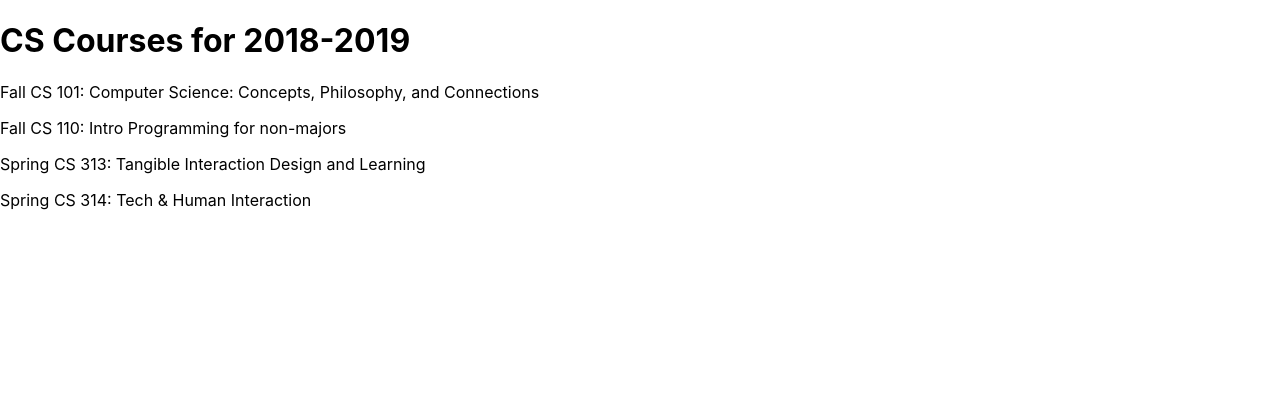
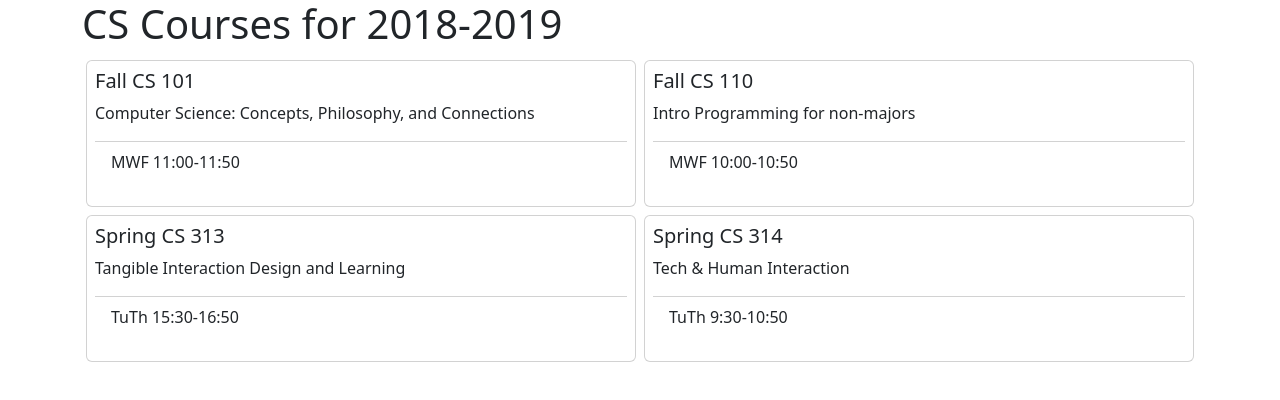
Before and after one commit to AnantPoddar1004/CS-Course-Scheduler, a React (Vite) app: page / in a window 1280 px wide. Shown: the top 400 px of the page. Built offline with nearby package versions, Linux system fonts and the light colour scheme.

Commit message:
Style the app

```diff
--- a/package.json
+++ b/package.json
@@ -12,6 +12,8 @@
   },
   "dependencies": {
     "@firebasegen/default": "file:generated/javascript/default",
+    "bootstrap": "^5.3.3",
+    "bootstrap-icons": "^1.11.3",
     "react": "^18.3.0",
     "react-dom": "^18.3.0"
   },
--- a/src/App.css
+++ b/src/App.css
@@ -40,3 +40,10 @@
 button {
   font-size: calc(10px + 2vmin);
 }
+
+.course-list {
+  display: grid;
+  grid-template-columns: repeat(auto-fill, minmax(14rem, 50%));
+  align-items: stretch;
+  grid-auto-rows: minmax(max-content, 100px);
+}
--- a/src/App.jsx
+++ b/src/App.jsx
@@ -1,6 +1,7 @@
 import { useState } from 'react';
 import logo from './logo.svg';
 
+import 'bootstrap/dist/css/bootstrap.min.css';
 import Banner from './components/Banner';
 import CourseList from './components/CourseList';
 import './App.css';
@@ -38,10 +39,15 @@ const schedule = {
 /*  display the banner component which takes schedule as a prop */
 const App = () => {
   return (
-    <div>
+    <div className ="container">
       <Banner schedule={schedule} />
 
-      <CourseList courses={schedule.courses}/>
+      <div className="course-list">
+      {
+        Object.entries(schedule.courses).map(([course, details]) => <CourseList details={details}/>)
+      }
+      </div>
+
     </div>
   );
 };
--- /dev/null
+++ b/src/components/CourseList.css
@@ -0,0 +1,8 @@
+.card {
+    display: flex;
+    flex-direction: column;
+}
+
+.course-card-footer {
+    margin-top: auto;
+}
--- a/src/components/CourseList.jsx
+++ b/src/components/CourseList.jsx
@@ -1,7 +1,11 @@
 
-const CourseList = ({courses}) => (
-  <div>
-    { Object.entries(courses).map(([course, details]) => <p>{details.term} CS {details.number}: {details.title}</p>)}
+const CourseList = ({details}) => (
+  <div className = "card m-1 p-2 bg-white">
+    <h5 className="card-title">{details.term} CS {details.number}</h5>
+    <p className="card-text">{details.title}</p>
+    <div className="card-footer bg-white">
+      <p>{details.meets}</p>
+    </div>
   </div>
 );
 
```
Also changed, not shown: 1 other file (tests, documents, lock files or other folders).
